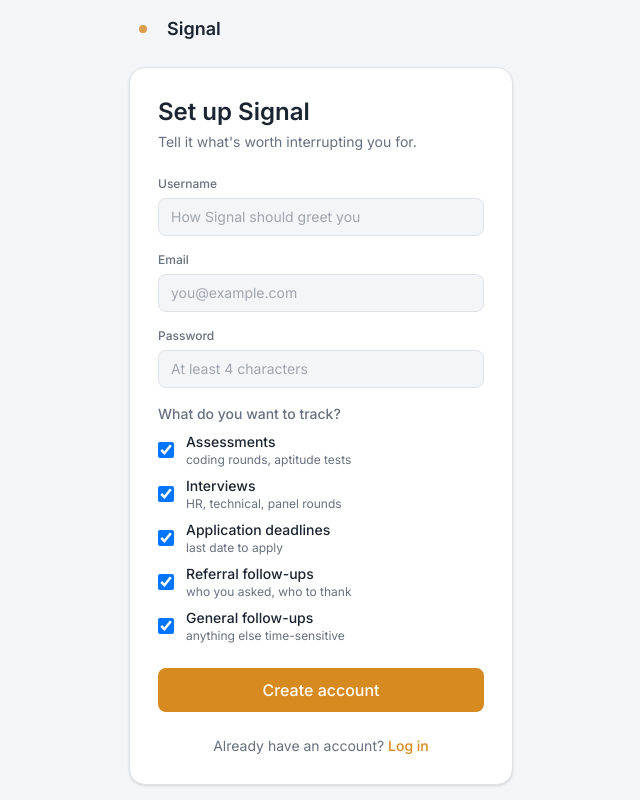
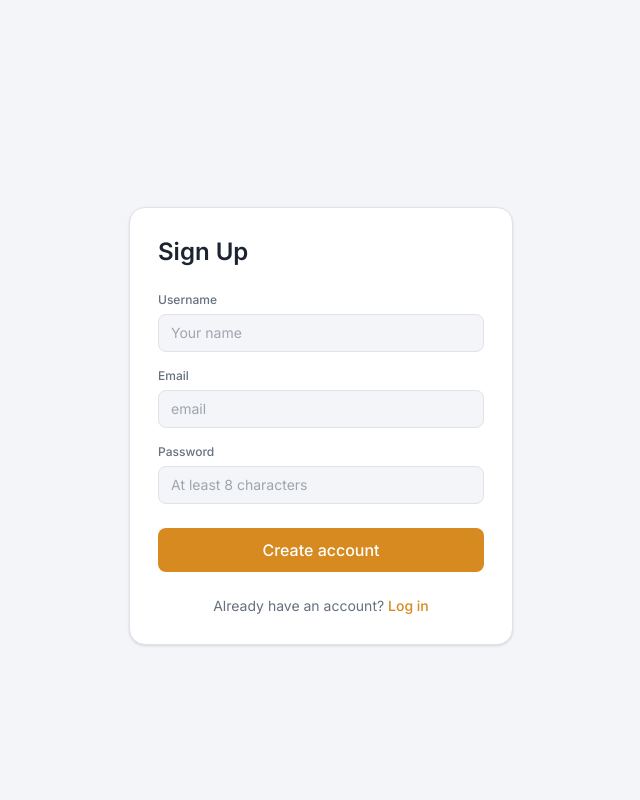
Before and after one commit to keerthana26092004/JobPulse, a React (Vite) app: page / in a window 1280 px wide. Shown: the whole page, without its empty margins (319-959 px from the left). Built offline with nearby package versions, Linux system fonts and the light colour scheme.

Commit message:
Checkpoint from VS Code for cloud agent session

```diff
--- a/src/App.tsx
+++ b/src/App.tsx
@@ -50,9 +50,9 @@ function App() {
 
         <div className="flex w-full flex-col gap-8">
           <div className="flex items-center justify-between gap-4">
-            <p className="max-w-md text-sm text-[var(--color-text-dim)]">
+            {/* <p className="max-w-md text-sm text-[var(--color-text-dim)]">
               Every portal notifies you about everything. This only shows what you told it matters.
-            </p>
+            </p> */}
             <div className="flex shrink-0 gap-2">
               {entries.length === 0 && (
                 <button
@@ -62,12 +62,12 @@ function App() {
                   Load example
                 </button>
               )}
-              <button
+              {/* <button
                 onClick={() => setShowForm(true)}
                 className="rounded-lg bg-[var(--color-signal)] px-4 py-2 text-sm font-medium text-white transition hover:brightness-95"
               >
                 + Add something
-              </button>
+              </button> */}
             </div>
           </div>
 
@@ -84,7 +84,7 @@ function App() {
       </main>
 
       <footer className="mx-auto max-w-5xl px-6 pb-10 text-center text-xs text-[var(--color-text-dim)] sm:px-10">
-        Built for freshers drowning in portal notifications — one signal, no noise.
+        {/* Built for freshers drowning in portal notifications — one signal, no noise. */}
       </footer>
 
       {showForm && (
--- a/src/components/Dashboard.tsx
+++ b/src/components/Dashboard.tsx
@@ -49,8 +49,14 @@ export function Dashboard({
   }
 
   return (
+
     <section>
-      <h2 className="mb-3 font-[var(--font-display)] text-sm font-semibold uppercase tracking-wide text-[var(--color-text-dim)]">
+      <div className="flex items-center justify-between gap-4">
+            <p className="max-w-md text-sm text-[var(--color-text-dim)]">
+                  Time-sensitive items that need your attention in the next few days
+           </p>
+        </div>
+      <h2 className=" mb-3 font-[var(--font-display)] text-sm font-semibold uppercase tracking-wide text-[var(--color-text-dim)]">
         Don't miss this
       </h2>
       <div className="mb-4">
--- a/src/components/EntryList.tsx
+++ b/src/components/EntryList.tsx
@@ -38,6 +38,11 @@ export function EntryList({
   return (
     <section>
       <div className="mb-3 flex flex-wrap items-center justify-between gap-3">
+        <div className="flex items-center justify-between gap-4">
+            <p className="max-w-md text-sm text-[var(--color-text-dim)]">
+                  A complete, filterable record of every application and update you're tracking
+           </p>
+        </div>
         <h2 className="font-[var(--font-display)] text-sm font-semibold uppercase tracking-wide text-[var(--color-text-dim)]">
           Everything you're tracking
         </h2>
--- a/src/components/Header.tsx
+++ b/src/components/Header.tsx
@@ -20,7 +20,7 @@ export function Header({
               Signal
             </h1>
             <p className="text-xs text-[var(--color-text-dim)]">
-              hey {username} — here's what's cutting through
+              Hey {username}👋🏻 — Welcome
             </p>
           </div>
         </div>
--- a/src/components/LoginPage.tsx
+++ b/src/components/LoginPage.tsx
@@ -22,9 +22,9 @@ export function LoginPage({
       <h1 className="font-[var(--font-display)] text-2xl font-semibold text-[var(--color-text)]">
         Welcome back
       </h1>
-      <p className="mt-1 text-sm text-[var(--color-text-dim)]">
+      {/* <p className="mt-1 text-sm text-[var(--color-text-dim)]">
         Pick up where the signal left off.
-      </p>
+      </p> */}
 
       <form onSubmit={handleSubmit} className="mt-6 flex flex-col gap-4">
         <Field label="Email">
@@ -34,7 +34,7 @@ export function LoginPage({
             onChange={(e) => setEmail(e.target.value)}
             required
             className={inputClass}
-            placeholder="you@example.com"
+            placeholder="email"
           />
         </Field>
         <Field label="Password">
@@ -77,11 +77,11 @@ export function AuthShell({ children }: { children: React.ReactNode }) {
       <div className="w-full max-w-sm">
         <div className="mb-6 flex items-center gap-2.5">
           <div className="relative flex h-7 w-7 items-center justify-center">
-            <span className="pulse-dot absolute h-2 w-2 rounded-full bg-[var(--color-signal)]" />
-            <span className="h-2 w-2 rounded-full bg-[var(--color-signal)] opacity-30" />
+            {/* <span className="pulse-dot absolute h-2 w-2 rounded-full bg-[var(--color-signal)]" />
+            <span className="h-2 w-2 rounded-full bg-[var(--color-signal)] opacity-30" /> */}
           </div>
           <span className="font-[var(--font-display)] text-lg font-semibold text-[var(--color-text)]">
-            Signal
+            {/* Signal */}
           </span>
         </div>
         <div className="rounded-2xl border border-[var(--color-border)] bg-[var(--color-surface)] p-7 shadow-sm">
--- a/src/components/OverviewSummary.tsx
+++ b/src/components/OverviewSummary.tsx
@@ -1,6 +1,7 @@
 import type { Entry } from "../types";
 import { TRACKABLE_CATEGORIES } from "../types";
 import BarChart from "./BarChart";
+
 
 export function OverviewSummary({ entries }: { entries: Entry[] }) {
   const pending = entries.filter((e) => e.status === "pending").length;
@@ -15,7 +16,12 @@ export function OverviewSummary({ entries }: { entries: Entry[] }) {
 
   return (
     <div className="flex flex-col gap-6">
+       <div className="flex items-center justify-between gap-4">
+            <p className="max-w-md text-sm text-[var(--color-text-dim)]">
+A snapshot of your job search — active applications, upcoming priorities, and your overall progress at a glance            </p>
+        </div>
       <div className="grid grid-cols-3 gap-3">
+
         <div className="rounded-lg border border-[var(--color-border)] bg-[var(--color-surface)] p-4">
           <div className="text-xs text-[var(--color-text-dim)]">Pending</div>
           <div className="mt-1 font-[var(--font-display)] text-2xl font-semibold text-[var(--color-signal)]">
--- a/src/components/Sidebar.tsx
+++ b/src/components/Sidebar.tsx
@@ -4,14 +4,14 @@ export type ViewKey = "overview" | "dashboard" | "health" | "all";
 
 export function Sidebar({ selected, onSelect }: { selected: ViewKey; onSelect: (v: ViewKey) => void }) {
   const items: { key: ViewKey; label: string; hint?: string }[] = [
-    { key: "overview", label: "Dashboard", hint: "Overview of everything" },
-    { key: "dashboard", label: "Don't miss this", hint: "Urgent items" },
-    { key: "health", label: "Signal Health", hint: "Catch-rate & summary" },
-    { key: "all", label: "Everything", hint: "All tracked items" },
+    { key: "overview", label: "Dashboard", hint: "Overview" },
+    { key: "dashboard", label: "Priority Alerts", hint: "Action Needed" },
+    { key: "health", label: "Performance", hint: "Catch Rate & Summary" },
+    { key: "all", label: "All Applications", hint: "All tracked items" },
   ];
 
   return (
-    <aside className="hidden w-56 shrink-0 rounded-xl border border-[var(--color-border)] bg-[var(--color-surface)] p-4 md:block">
+    <aside className="hidden w-56 shrink-0 self-start rounded-xl border border-[var(--color-border)] bg-[var(--color-surface)] p-4 md:block">
       <nav className="flex flex-col gap-2">
         {items.map((it) => (
           <button
--- a/src/components/SignalHealth.tsx
+++ b/src/components/SignalHealth.tsx
@@ -12,8 +12,15 @@ export function SignalHealth({ entries }: { entries: Entry[] }) {
   const progress = rate === null ? 0 : (rate / 100) * circumference;
 
   return (
-    <section className="flex items-center gap-5 rounded-xl border border-[var(--color-border)] bg-[var(--color-surface)] p-5">
+
+    <section className="flex flex-col gap-4">
+            <p className="max-w-md text-sm text-[var(--color-text-dim)]">
+                  A complete, filterable record of every application and update you're tracking
+           </p>
+    <div className="flex items-center gap-5 rounded-xl border border-[var(--color-border)] bg-[var(--color-surface)] p-5">
+
       <div className="relative shrink-0">
+
         <svg width="88" height="88" viewBox="0 0 88 88" className="-rotate-90">
           <circle
             cx="44"
@@ -54,6 +61,7 @@ export function SignalHealth({ entries }: { entries: Entry[] }) {
               (missed > 0 ? ` — ${missed} slipped through.` : ".")}
         </p>
       </div>
+      </div>
     </section>
   );
 }
--- a/src/components/SignupPage.tsx
+++ b/src/components/SignupPage.tsx
@@ -42,11 +42,11 @@ export function SignupPage({
   return (
     <AuthShell>
       <h1 className="font-[var(--font-display)] text-2xl font-semibold text-[var(--color-text)]">
-        Set up Signal
+        Sign Up
       </h1>
-      <p className="mt-1 text-sm text-[var(--color-text-dim)]">
+      {/* <p className="mt-1 text-sm text-[var(--color-text-dim)]">
         Tell it what's worth interrupting you for.
-      </p>
+      </p> */}
 
       <form onSubmit={handleSubmit} className="mt-6 flex flex-col gap-4">
         <Field label="Username">
@@ -55,7 +55,7 @@ export function SignupPage({
             onChange={(e) => setUsername(e.target.value)}
             required
             className={inputClass}
-            placeholder="How Signal should greet you"
+            placeholder="Your name"
           />
         </Field>
         <Field label="Email">
@@ -65,7 +65,7 @@ export function SignupPage({
             onChange={(e) => setEmail(e.target.value)}
             required
             className={inputClass}
-            placeholder="you@example.com"
+            placeholder="email"
           />
         </Field>
         <Field label="Password">
@@ -74,13 +74,13 @@ export function SignupPage({
             value={password}
             onChange={(e) => setPassword(e.target.value)}
             required
-            minLength={4}
+            minLength={8}
             className={inputClass}
-            placeholder="At least 4 characters"
+            placeholder="At least 8 characters"
           />
         </Field>
 
-        <div>
+        {/* <div>
           <p className="text-sm font-medium text-[var(--color-text-dim)]">What do you want to track?</p>
           <div className="mt-2 grid gap-2">
             {TRACKABLE_CATEGORIES.map((c) => (
@@ -98,7 +98,7 @@ export function SignupPage({
               </label>
             ))}
           </div>
-        </div>
+        </div> */}
 
         {error && <p className="text-sm text-[var(--color-danger)]">{error}</p>}
 
```
